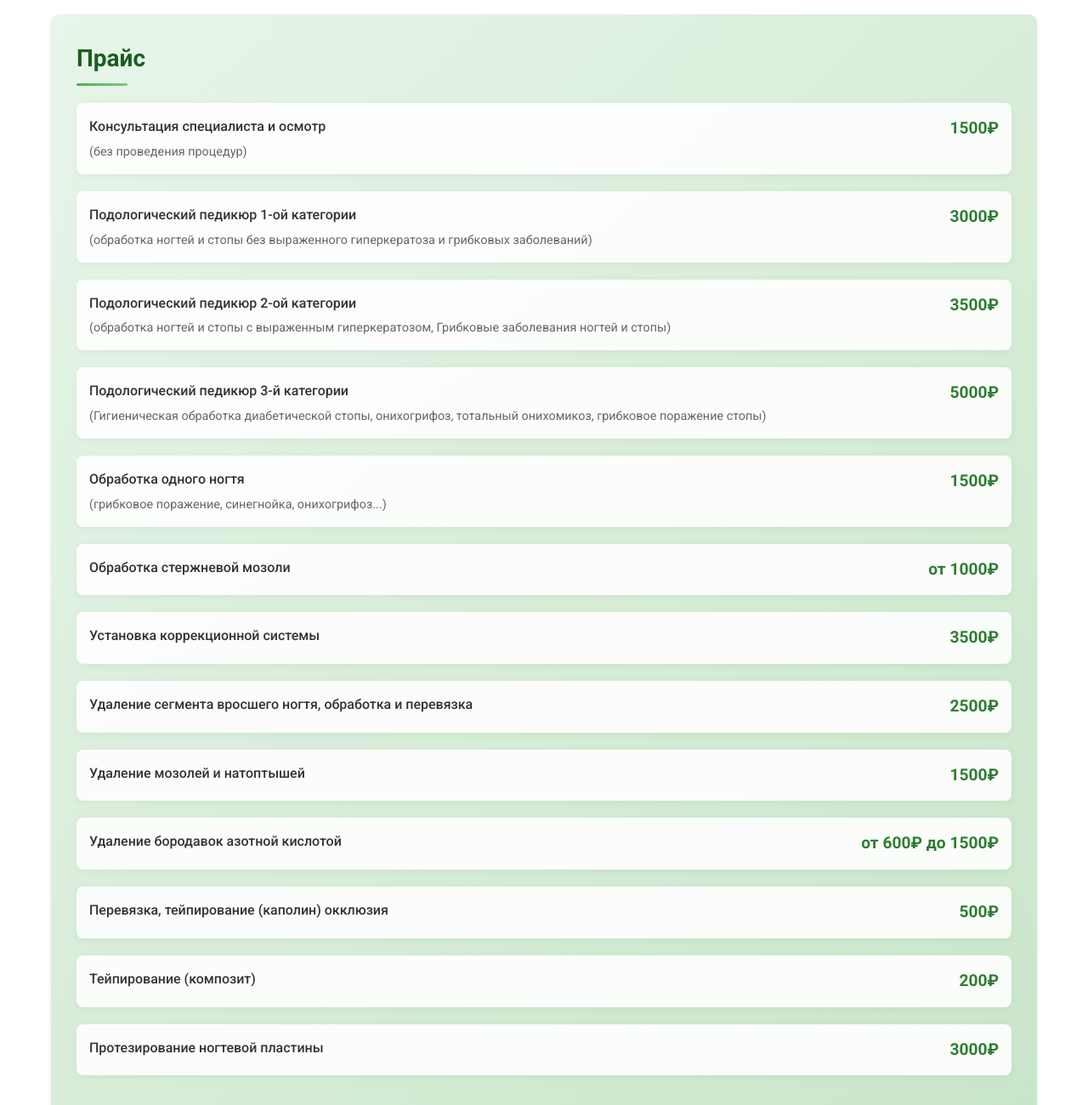
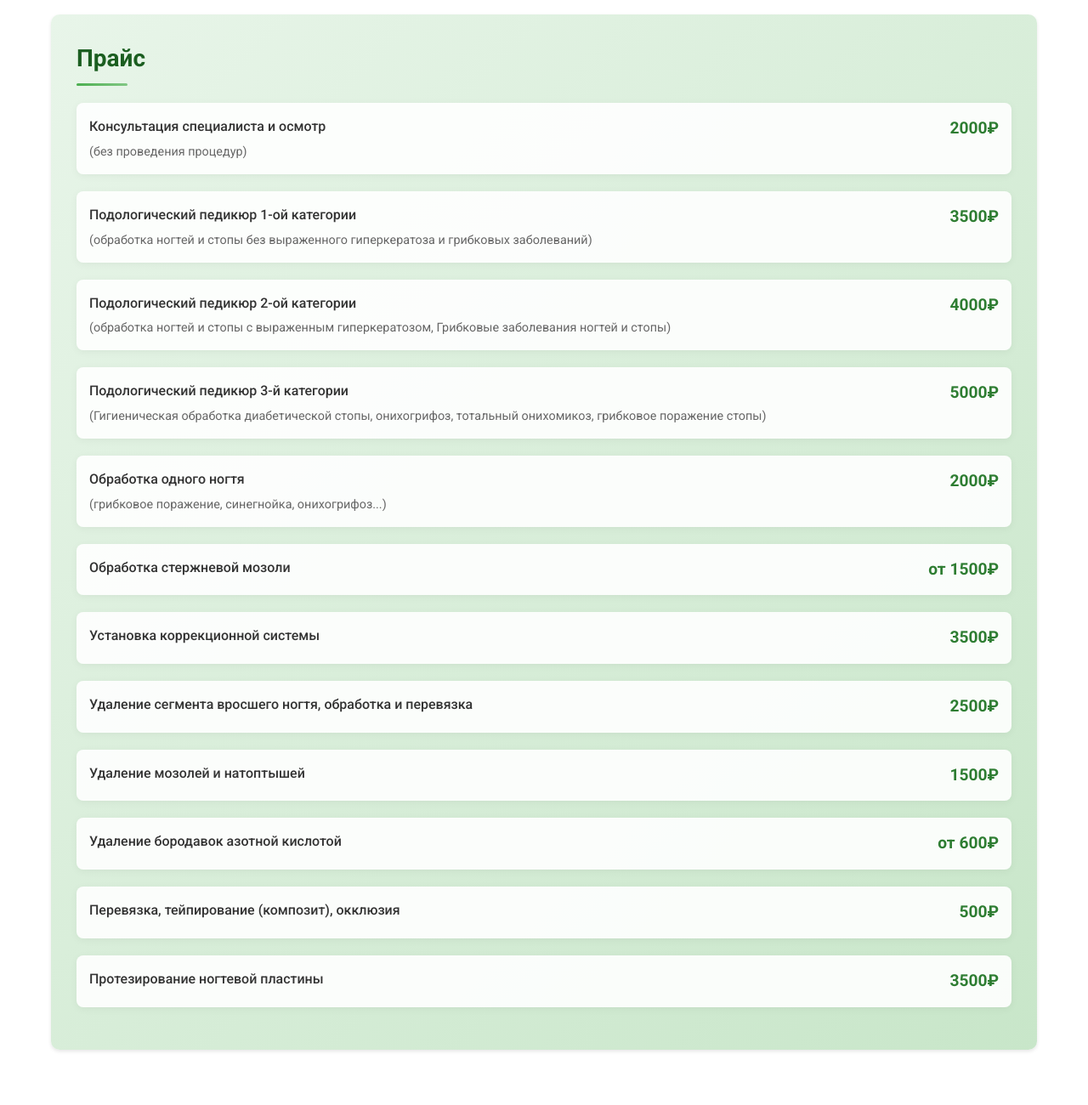
Before and after one commit to LogedOut/podologi, a website: page index.html in a window 1280 px wide. Shown: the part 4280-5580 px from the top of the page at 85% size. Drawn offline with Linux system fonts and the light colour scheme.

Commit message:
Add files via upload

```diff
--- a/index.html
+++ b/index.html
@@ -948,21 +948,21 @@
                         <div class="service-name">Консультация специалиста и осмотр</div>
                         <div class="service-details">(без проведения процедур)</div>
                     </div>
-                    <div class="price-amount">1500₽</div>
+                    <div class="price-amount">2000₽</div>
                 </li>
                 <li class="price-item">
                     <div class="price-description">
                         <div class="service-name">Подологический педикюр 1-ой категории</div>
                         <div class="service-details">(обработка ногтей и стопы без выраженного гиперкератоза и грибковых заболеваний)</div>
                     </div>
-                    <div class="price-amount">3000₽</div>
+                    <div class="price-amount">3500₽</div>
                 </li>
                 <li class="price-item">
                     <div class="price-description">
                         <div class="service-name">Подологический педикюр 2-ой категории</div>
                         <div class="service-details">(обработка ногтей и стопы с выраженным гиперкератозом, Грибковые заболевания ногтей и стопы)</div>
                     </div>
-                    <div class="price-amount">3500₽</div>
+                    <div class="price-amount">4000₽</div>
                 </li>
                 <li class="price-item">
                     <div class="price-description">
@@ -976,13 +976,13 @@
                         <div class="service-name">Обработка одного ногтя</div>
                         <div class="service-details">(грибковое поражение, синегнойка, онихогрифоз...)</div>
                     </div>
-                    <div class="price-amount">1500₽</div>
+                    <div class="price-amount">2000₽</div>
                 </li>
                 <li class="price-item">
                     <div class="price-description">
                         <div class="service-name">Обработка стержневой мозоли</div>
                     </div>
-                    <div class="price-amount">от 1000₽</div>
+                    <div class="price-amount">от 1500₽</div>
                 </li>
                 <li class="price-item">
                     <div class="price-description">
@@ -1006,25 +1006,19 @@
                     <div class="price-description">
                         <div class="service-name">Удаление бородавок азотной кислотой</div>
                     </div>
-                    <div class="price-amount">от 600₽ до 1500₽</div>
+                    <div class="price-amount">от 600₽</div>
                 </li>
                 <li class="price-item">
                     <div class="price-description">
-                        <div class="service-name">Перевязка, тейпирование (каполин) окклюзия</div>
+                        <div class="service-name">Перевязка, тейпирование (композит), окклюзия</div>
                     </div>
                     <div class="price-amount">500₽</div>
                 </li>
                 <li class="price-item">
                     <div class="price-description">
-                        <div class="service-name">Тейпирование (композит)</div>
-                    </div>
-                    <div class="price-amount">200₽</div>
-                </li>
-                <li class="price-item">
-                    <div class="price-description">
                         <div class="service-name">Протезирование ногтевой пластины</div>
                     </div>
-                    <div class="price-amount">3000₽</div>
+                    <div class="price-amount">3500₽</div>
                 </li>
             </ul>
         </div>
```
